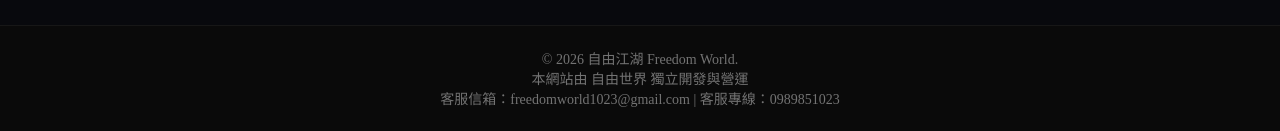
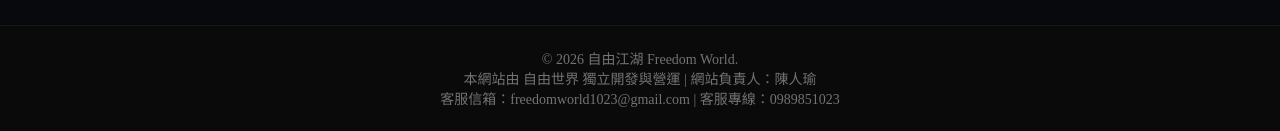
Before and after one commit to iatinleong/freedom-world, a Next.js app: page / in a window 1280 px wide. Shown: the part 4442-4573 px from the top of the page. Built offline with nearby package versions, Linux system fonts and the light colour scheme; no server answers.

Commit message:
chore: add website owner to footer

```diff
--- a/src/app/layout.tsx
+++ b/src/app/layout.tsx
@@ -32,7 +32,7 @@ export default function RootLayout({
         </main>
         <footer className="text-center p-6 text-sm text-neutral-500 bg-neutral-950 border-t border-neutral-900">
           <p>© 2026 自由江湖 Freedom World.</p>
-          <p>本網站由 自由世界 獨立開發與營運</p>
+          <p>本網站由 自由世界 獨立開發與營運 | 網站負責人：陳人瑜</p>
           <p>客服信箱：freedomworld1023@gmail.com | 客服專線：0989851023</p>
         </footer>
       </body>
```
